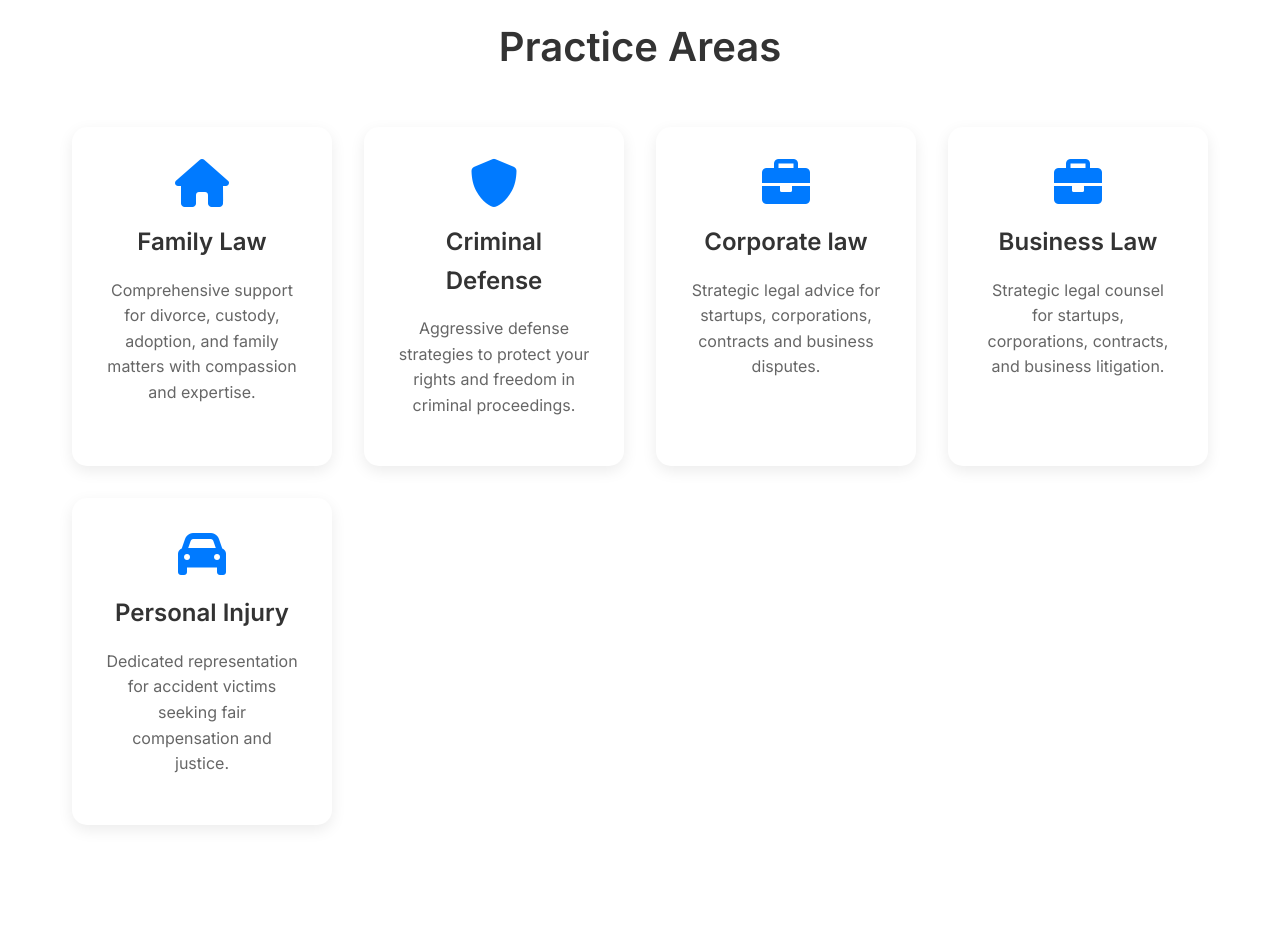
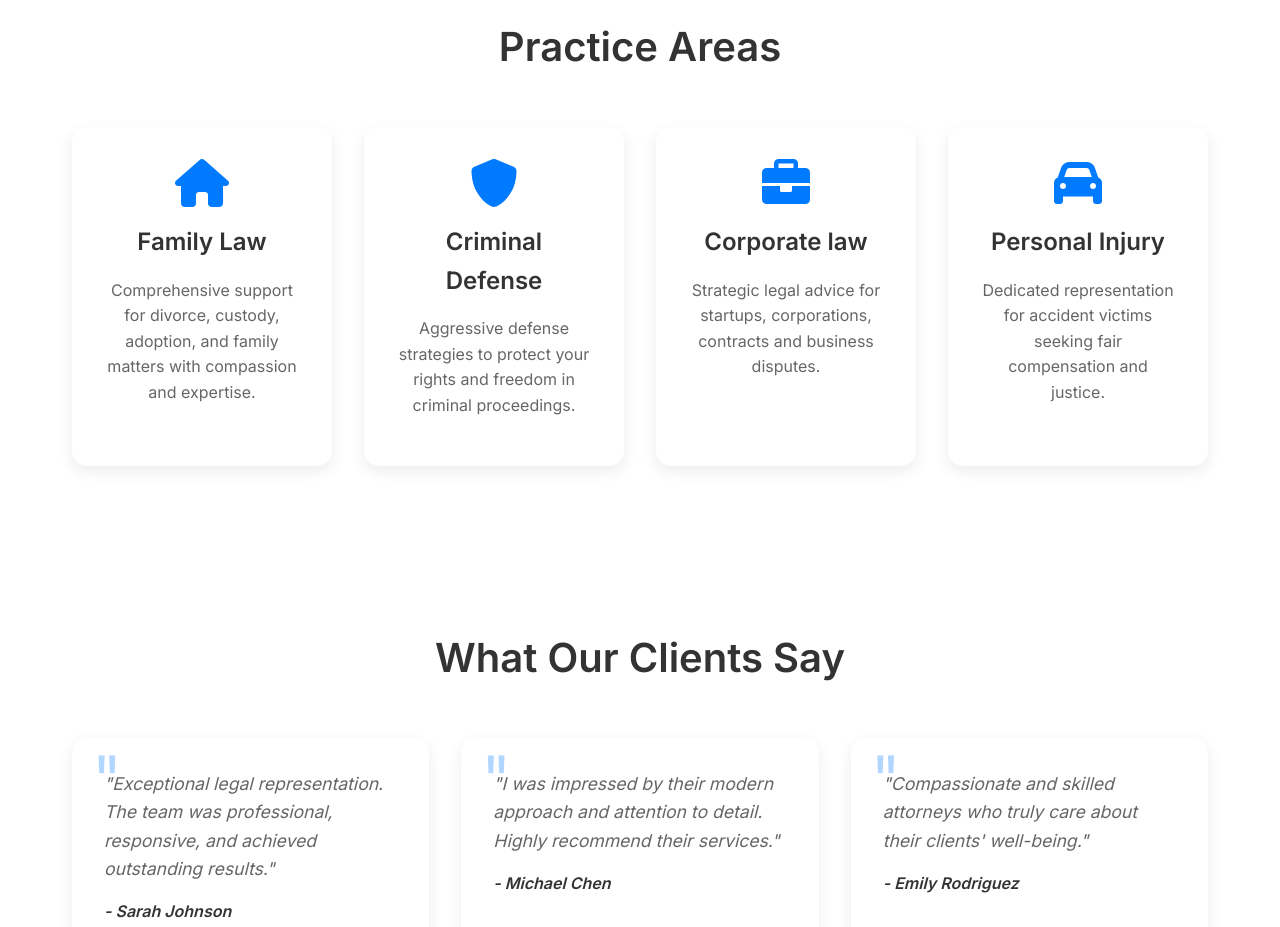
Before and after one commit to anatoliytihonovw1/Lawyer_Alexey_Rusov, a plain HTML site: page index.html in a window 1280 px wide. Shown: the part 1340-2267 px from the top of the page. Drawn offline with Linux system fonts and the light colour scheme.

Commit message:
Update index.html

```diff
--- a/index.html
+++ b/index.html
@@ -88,11 +88,6 @@
                     <i class="fas fa-briefcase"></i>
                     <h3>Corporate law</h3>
                     <p>Strategic legal advice for startups, corporations, contracts and business disputes.</p>
-                </div>
-                <div class="practice-item">
-                    <i class="fas fa-briefcase"></i>
-                    <h3>Business Law</h3>
-                    <p>Strategic legal counsel for startups, corporations, contracts, and business litigation.</p>
                 </div>
                 <div class="practice-item">
                     <i class="fas fa-car"></i>
```
